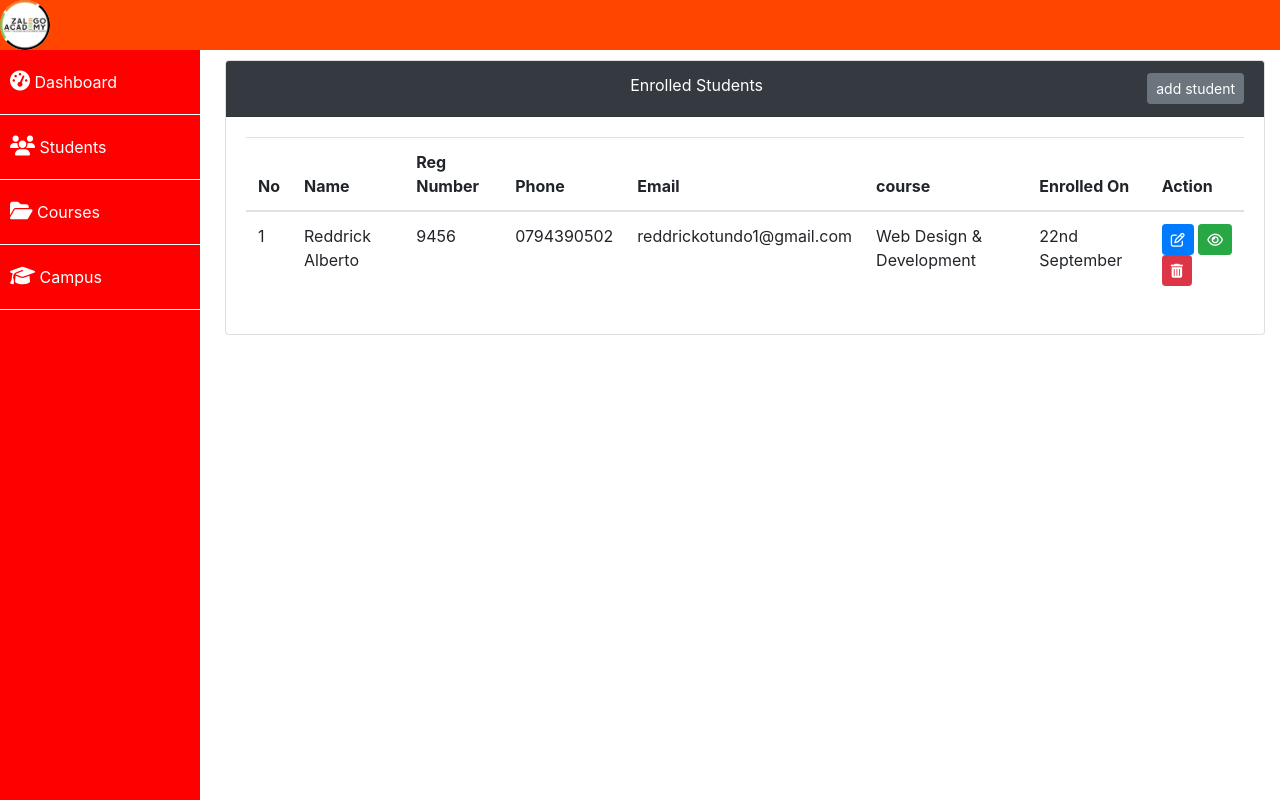
After one commit to rao9456/admin_dashboard, a PHP site: page /students.php in a window 1280 px wide. The commit adds this page. Run offline with PHP 8.4, Linux system fonts and the light colour scheme; some libraries are stand-ins or nearby versions.

Commit message:
darshboard

```diff
--- /dev/null
+++ b/includes/header.php
@@ -0,0 +1,7 @@
+<div class="header">
+		<a href="index.php">
+        <img src="index.jpg" alt="zalego" height="50" width="50" class="rounded-circle">
+		</a>
+        <a href="#" class="navbar-trigger"> <span></span></a>
+
+    </div>
--- /dev/null
+++ b/includes/links.php
@@ -0,0 +1,14 @@
+<head>
+	<title>Bootstrap Admin Template</title>
+	<meta charset="UTF-8">
+	<meta name="description" content="Creating admin dashboard">
+	<meta name="keywords" content="HTML,CSS,Zalego,Technology,Zalego institute,JavaScript">
+	<meta name="author" content="Your name">
+	<meta name="viewport" content="width=device-width, initial-scale=1.0">
+	<link rel="stylesheet" href="bootstrap/css/bootstrap.min.css">
+	<link rel="stylesheet" href="font-awesome/css/font-awesome.min.css">
+	<link rel="stylesheet" href="style.css">
+
+
+	<script src="https://kit.fontawesome.com/b0382d5d5b.js" crossorigin="anonymous"></script>
+</head>
--- /dev/null
+++ b/includes/sidebar.php
@@ -0,0 +1,33 @@
+<div class="sidebar">
+		<nav>
+            <ul>
+            <li>
+                    <a href="index.php">
+                        <span> <i class="fa fa-tachometer"></i></span>
+                        <span>Dashboard</span>
+                    </a>
+                </li>
+
+                <li>
+                    <a href="students.php">
+                        <span> <i class="fa fa-group"></i></span>
+                        <span>Students</span>
+                    </a>
+                </li>
+
+                <li>
+                    <a href="">
+                        <span> <i class="fa fa-folder-open"></i></span>
+                        <span>Courses</span>
+                    </a>
+                </li>
+
+                <li>
+                    <a href="">
+                        <span> <i class="fa fa-graduation-cap"></i></span>
+                        <span>Campus</span>
+                    </a>
+                </li>
+            </ul>
+        </nav>
+	</div>
--- /dev/null
+++ b/students.php
@@ -0,0 +1,91 @@
+<!DOCTYPE html>
+<html>
+
+<!-- links/head here -->
+<?php
+		require_once('includes/links.php')
+	?>
+
+
+<body >
+	<!-- All our code. write here   -->
+
+	<!-- header here -->
+	<?php
+		require_once('includes/header.php')
+	?>
+
+	<!-- sidebar here -->
+	<?php
+		require_once('includes/sidebar.php')
+	?>
+
+	<div class="main-content">
+		<div class="container-fluid">
+			<div class="row">
+				<div class="col-lg-12">
+					<div class="card">
+						<div class="card-header bg-dark text-white text-center">
+							<span>Enrolled Students</span>
+							<span class="float-right">
+								<a href="addstudents.php" class="btn btn-secondary btn-sm">add student</a>
+							</span>
+						</div>
+						<div class="card-body">
+							<table class="table table-stripped table-hover  ">
+								<thead>
+									<tr>
+										<th>No</th>
+										<th>Name</th>
+										<th>Reg Number</th>
+										<th>Phone</th>
+										<th>Email</th>
+										<th>course</th>
+										<th>Enrolled On</th>
+										<th>Action</th>
+									</tr>
+								</thead>
+
+								<tbody>
+									<tr>
+										<td>1</td>
+										<td>Reddrick Alberto</td>
+										<td>9456</td>
+										<td>0794390502</td>
+										<td>reddrickotundo1@gmail.com</td>
+										<td>Web Design & Development</td>
+										<td>22nd September</td>
+										<td>
+											<a href="" class="btn btn-primary btn-sm">
+												<i class="fa fa-edit"></i>
+											</a>
+											<a href="" class="btn btn-success btn-sm">
+											<i class="fa fa-eye"></i>
+											</a>
+											<a href="" class="btn btn-danger btn-sm">
+											<i class="fa fa-trash"></i>
+											</a>
+										</td>
+									</tr>
+								</tbody>
+							</table>
+						</div>
+					</div>
+				</div>
+			</div>
+
+
+
+
+
+
+		</div>
+
+
+
+	</div>
+
+<script src="jquery.min.js"></script>
+<script src="bootstrap/js/bootstrap.min.js"></script>
+</body>
+</html>
```
Also changed, not shown: addstudents.php (added, +100 -0 lines), index.php (renamed from index.html, +12 -42 lines), students.html (deleted, +0 -80 lines).
